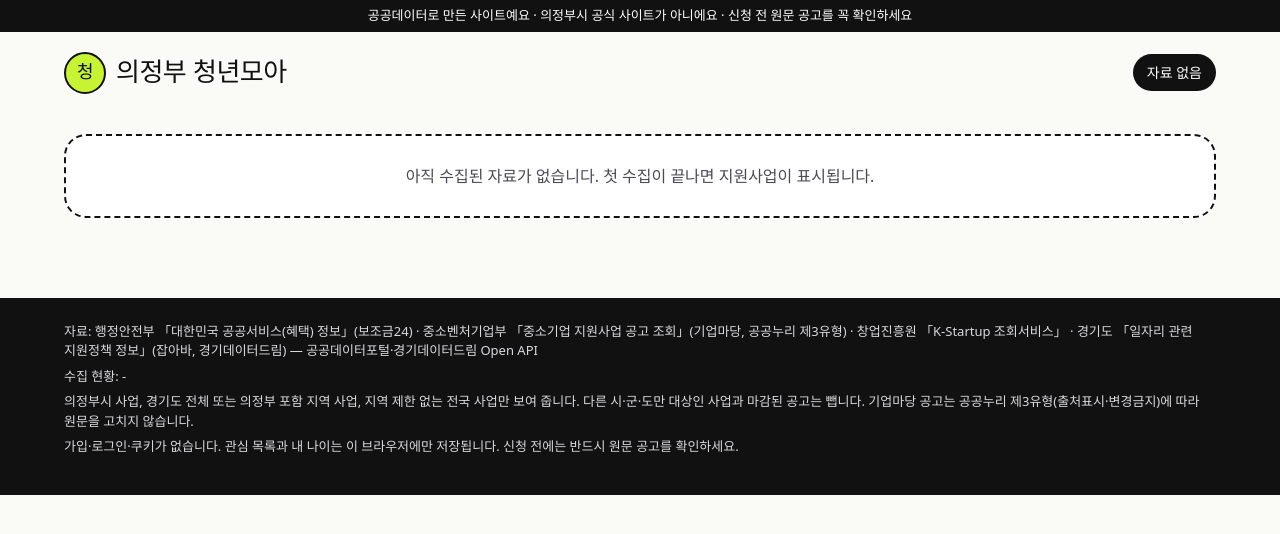
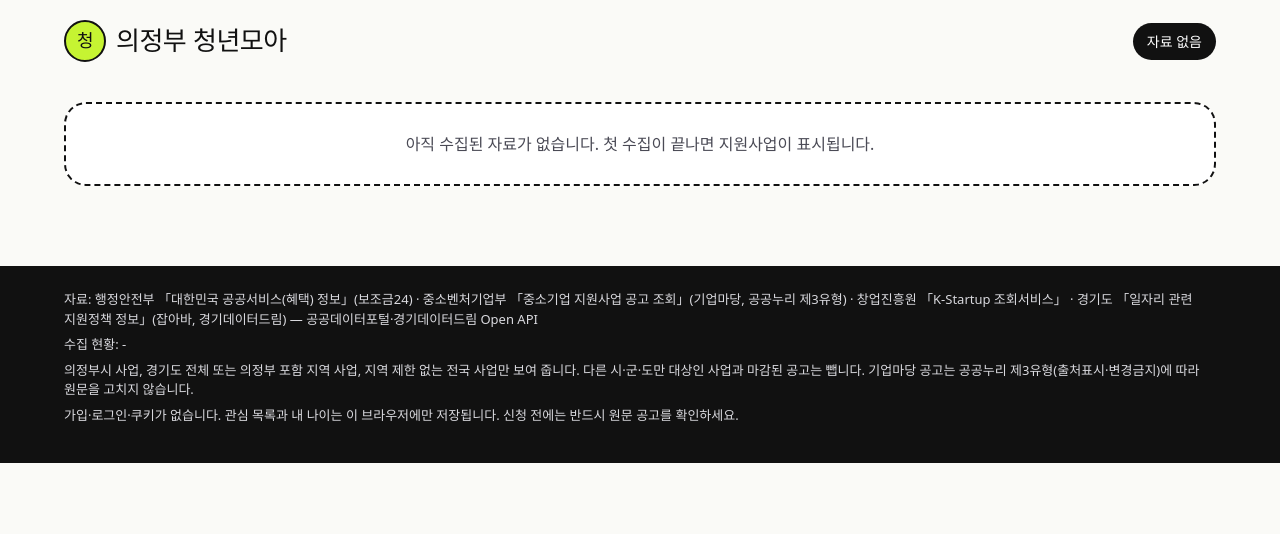
Before and after one commit to aiinnoteam01-web/ujb-youth, a plain HTML site: page web/index.html in a window 1280 px wide. Drawn offline with Linux system fonts and the light colour scheme; no server answers.

Commit message:
Update index.html

```diff
--- a/web/index.html
+++ b/web/index.html
@@ -15,7 +15,6 @@
 </head>
 <body>
 <a class="skip" href="#main">본문 바로가기</a>
-<div class="notice-bar">공공데이터로 만든 사이트예요 · 의정부시 공식 사이트가 아니에요 · 신청 전 원문 공고를 꼭 확인하세요</div>
 <header class="site-header">
   <div class="wrap header-row">
     <a class="logo" href="#/"><span class="logo-mark" aria-hidden="true">청</span>의정부 청년모아</a>
```
